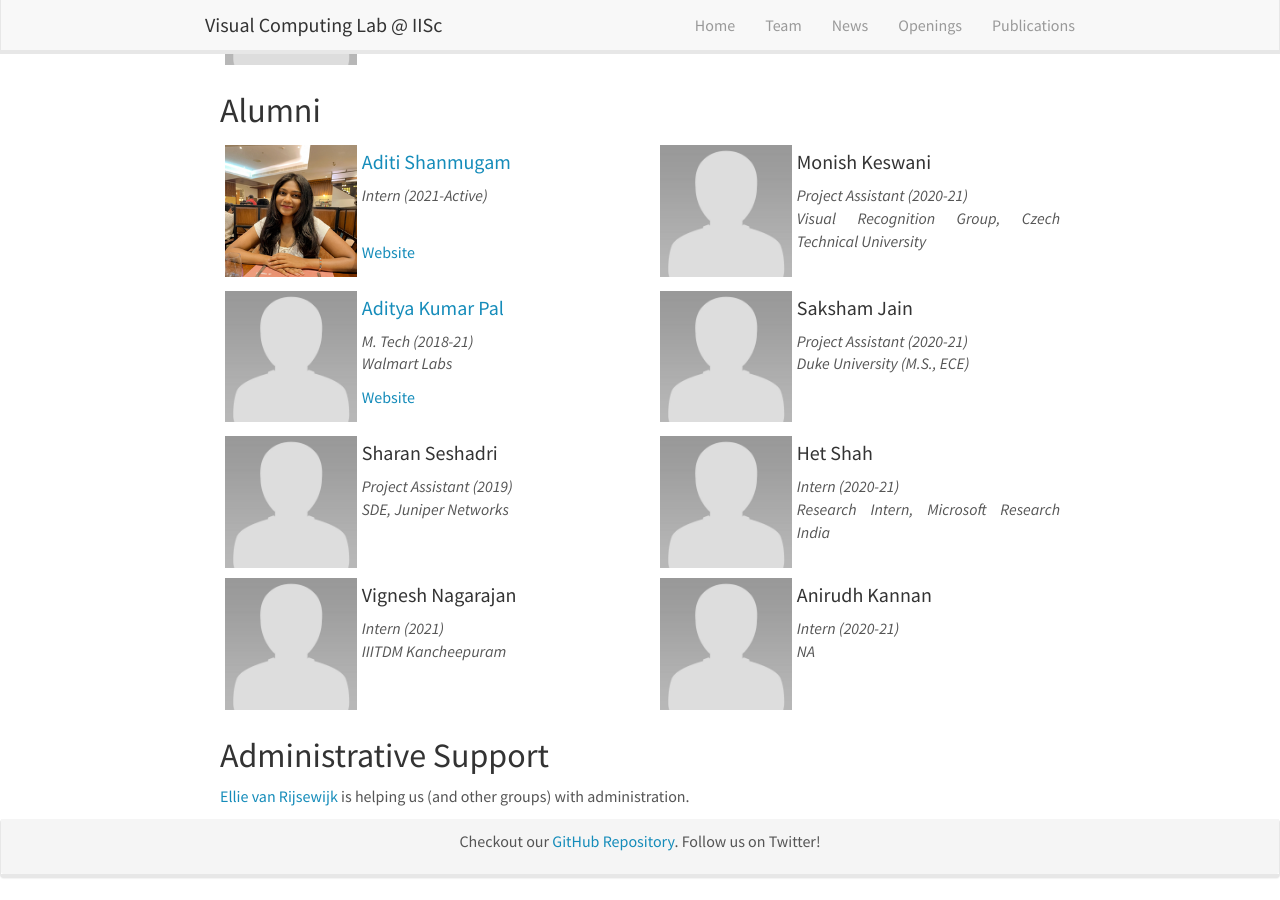
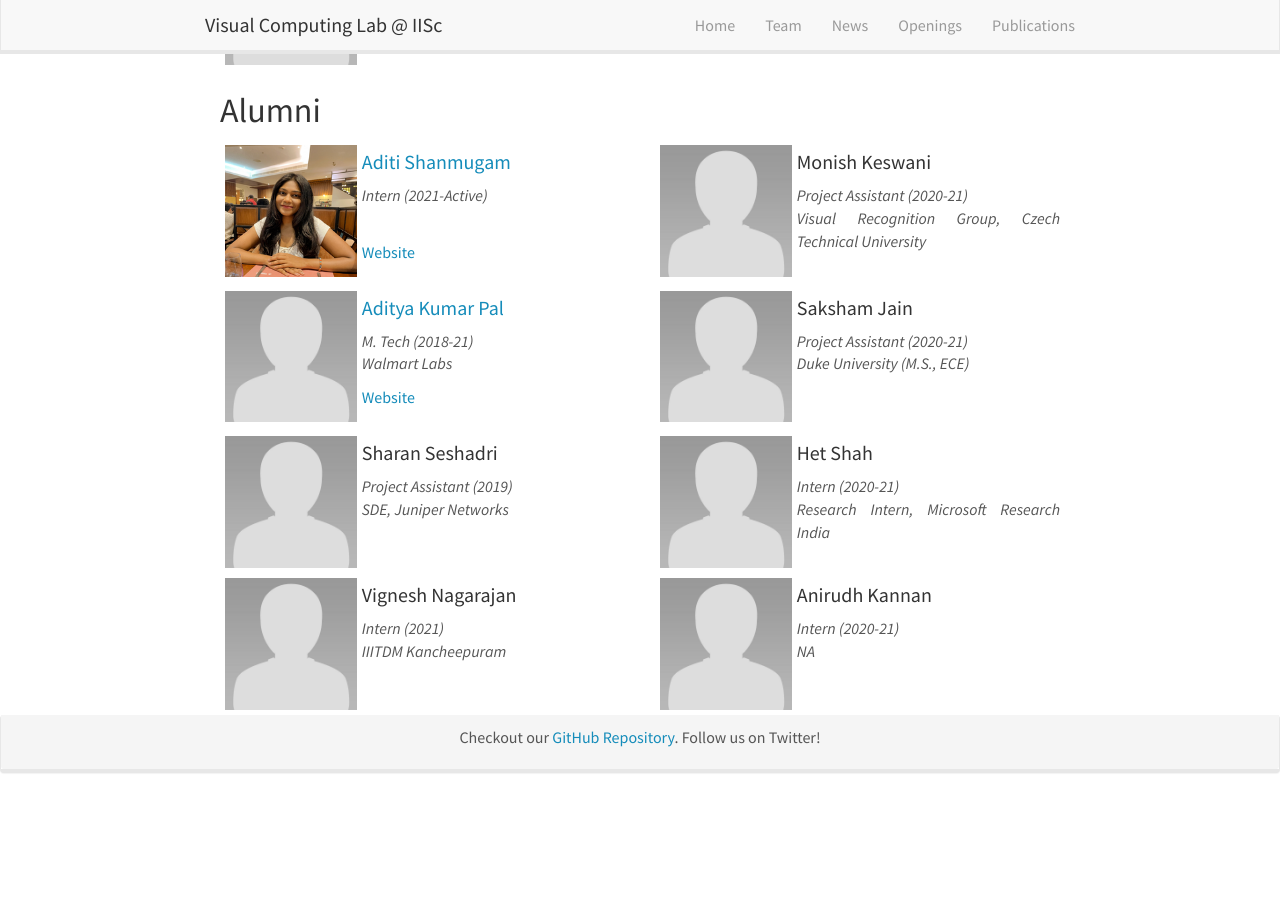
Before and after one commit to vcl-iisc/vclab-website, a Jekyll site: the page built from _pages/team.md, in a window 1280 px wide and 900 px high, scrolled down 1272 px. Built offline with Jekyll 4.4.1, drawn with Linux system fonts in a browser that asks for light colours; nearby versions of some CDN libraries; after the commit the page ends 2067 px from its top, so only the background shows below that; some of the changed text lies outside the part shown.

```diff
--- a/_pages/team.md
+++ b/_pages/team.md
@@ -8,10 +8,10 @@ permalink: /team/
 
 # Group Members
 
- **We are  looking for new PhD students, Master students, Project Assistants and Interns to join the team** [(see openings)]({{ site.url }}{{ site.baseurl }}/openings) **!**
+ **We are looking for new PhD students, Master students, Project Assistants and Interns to join the team** [(see openings)]({{ site.url }}{{ site.baseurl }}/openings) **!**
 
 
-Jump to [Lab Head](#lab-head), [Members](#members), [Alumni](#alumni), [administrative support](#administrative-support)
+Jump to [Lab Head](#lab-head), [Members](#members), [Alumni](#alumni)
 
 ## Lab Head
 {% assign number_printed = 0 %}
@@ -233,5 +233,5 @@ Jump to [Lab Head](#lab-head), [Members](#members), [Alumni](#alumni), [administ
 {% endif %}
 
 
-## Administrative Support
-<a href="mailto:Rijsewijk@Physics.LeidenUniv.nl">Ellie van Rijsewijk</a> is helping us (and other groups) with administration.
+<!-- ## Administrative Support
+<a href="mailto:Rijsewijk@Physics.LeidenUniv.nl">Ellie van Rijsewijk</a> is helping us (and other groups) with administration. -->
```
Also changed, not shown: README.md (+1 -1 lines), _pages/home.md (+2 -0 lines), images/teampic/rohit-lal.jpg, images/teampic/umar-masud.jpg, images/teampic/vikash-kumar.jpg.
